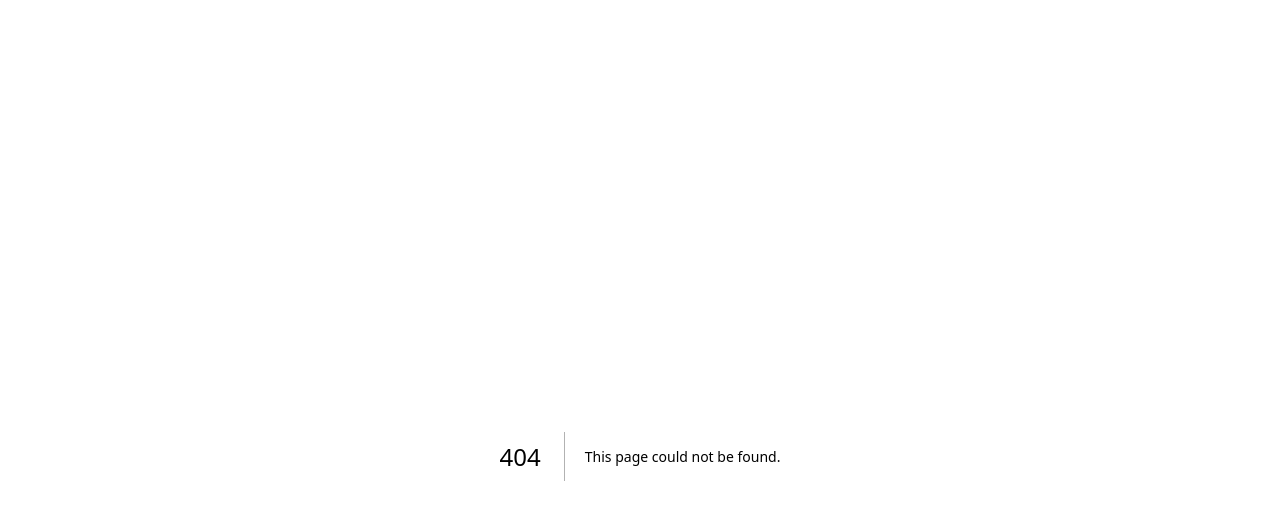
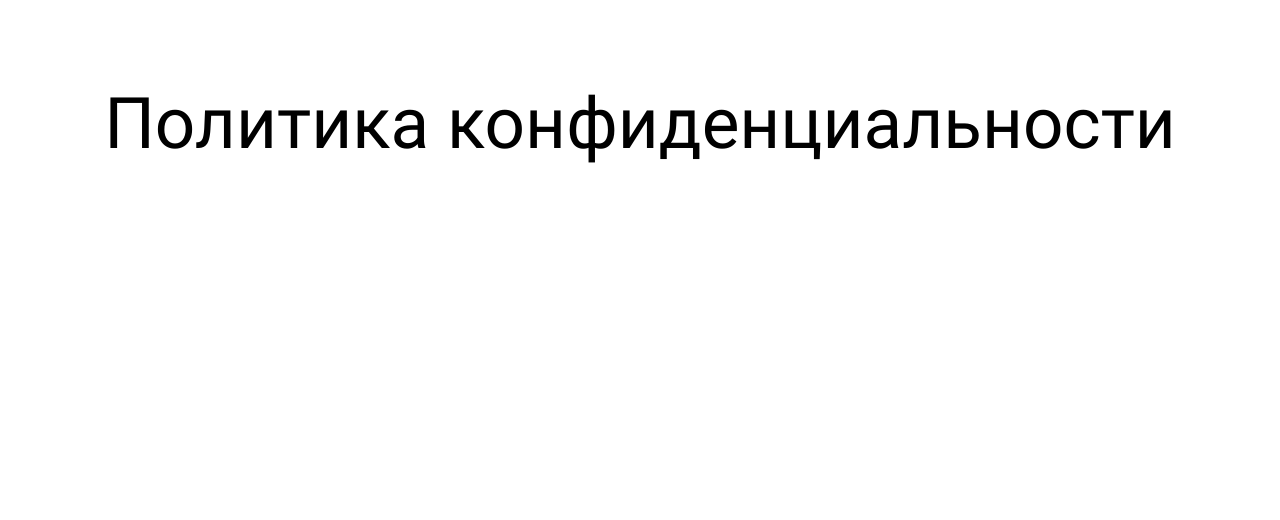
Before and after one commit to AnyaPerelygina/Wunderbeer, a Next.js app: page /doc in a window 1280 px wide. Before the commit this address had no page. Shown: the top 520 px of the page. Built offline with nearby package versions, Linux system fonts and the light colour scheme.

Commit message:
feat: подключает новую страницу

```diff
--- a/package.json
+++ b/package.json
@@ -17,9 +17,10 @@
     "axios": "^1.7.2",
     "classnames": "^2.5.1",
     "jotai": "^2.8.1",
-    "next": "^14",
+    "next": "^15.0.3",
     "react": "^18",
     "react-dom": "^18",
+    "react-router-dom": "^7.0.2",
     "usehooks-ts": "^3.1.0"
   },
   "devDependencies": {
--- /dev/null
+++ b/src/app/doc/page.tsx
@@ -0,0 +1,11 @@
+import type { Metadata } from 'next'
+import { DocView } from '@views/doc'
+
+export const metadata: Metadata = {
+  title: 'Wunderbeer',
+  description: 'Политика конфиденциальности Wunderbeer.'
+}
+
+export default function Doc() {
+  return <DocView />
+}
--- /dev/null
+++ b/src/views/doc/doc.module.scss
@@ -0,0 +1,14 @@
+@use '@styles/func';
+@use '@styles/mixins';
+@use '@styles/variables';
+
+.root {
+  width: 100%;
+  padding: func.rem(40) 0;
+}
+
+.title {
+  color: var(--color-blue);
+  text-align: center;
+  margin: 0 auto func.rem(32);
+}
--- /dev/null
+++ b/src/views/doc/doc.tsx
@@ -0,0 +1,22 @@
+import { FC } from 'react'
+import { Heading, Wrapper } from '@/ui'
+import classNames from 'classnames'
+
+import styles from './doc.module.scss'
+import { DocProps } from './doc.types'
+
+const Doc: FC<DocProps> = ({ className }) => {
+  const rootClassName = classNames(styles.root, className)
+
+  return (
+    <main className={rootClassName}>
+      <Wrapper>
+        <Heading tagName="h1" className={styles.title}>
+          Политика конфиденциальности
+        </Heading>
+      </Wrapper>
+    </main>
+  )
+}
+
+export default Doc
--- /dev/null
+++ b/src/views/doc/doc.types.ts
@@ -0,0 +1,3 @@
+export interface DocProps {
+    className?: string
+  }
--- /dev/null
+++ b/src/views/doc/index.ts
@@ -0,0 +1 @@
+export { default as DocView } from './doc'
--- a/src/views/home/home.tsx
+++ b/src/views/home/home.tsx
@@ -1,4 +1,7 @@
+'use client'
+
 import { FC } from 'react'
+import Link from 'next/link'
 import { Heading, Wrapper } from '@/ui'
 import classNames from 'classnames'
 
@@ -14,6 +17,7 @@ const Home: FC<HomeProps> = ({ className }) => {
         <Heading tagName="h1" className={styles.title}>
           Wunderbeer - магазин вкусного пива
         </Heading>
+        <Link  href="/doc" className={styles.link}>Перейти на страницу документации</Link>
       </Wrapper>
     </main>
   )
```
Also changed, not shown: tsconfig.json (+55 -17 lines), 2 other files (tests, documents, lock files or other folders).
